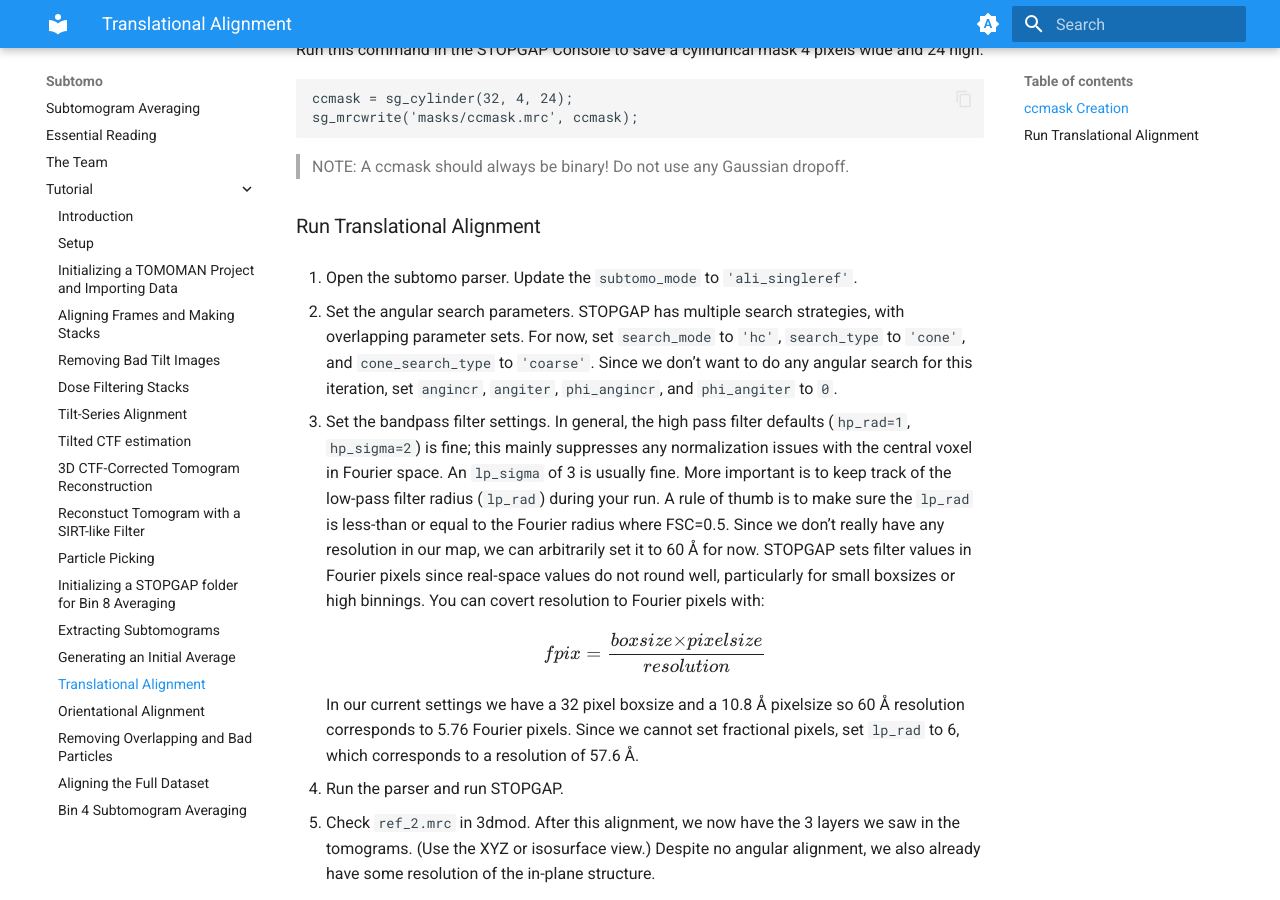
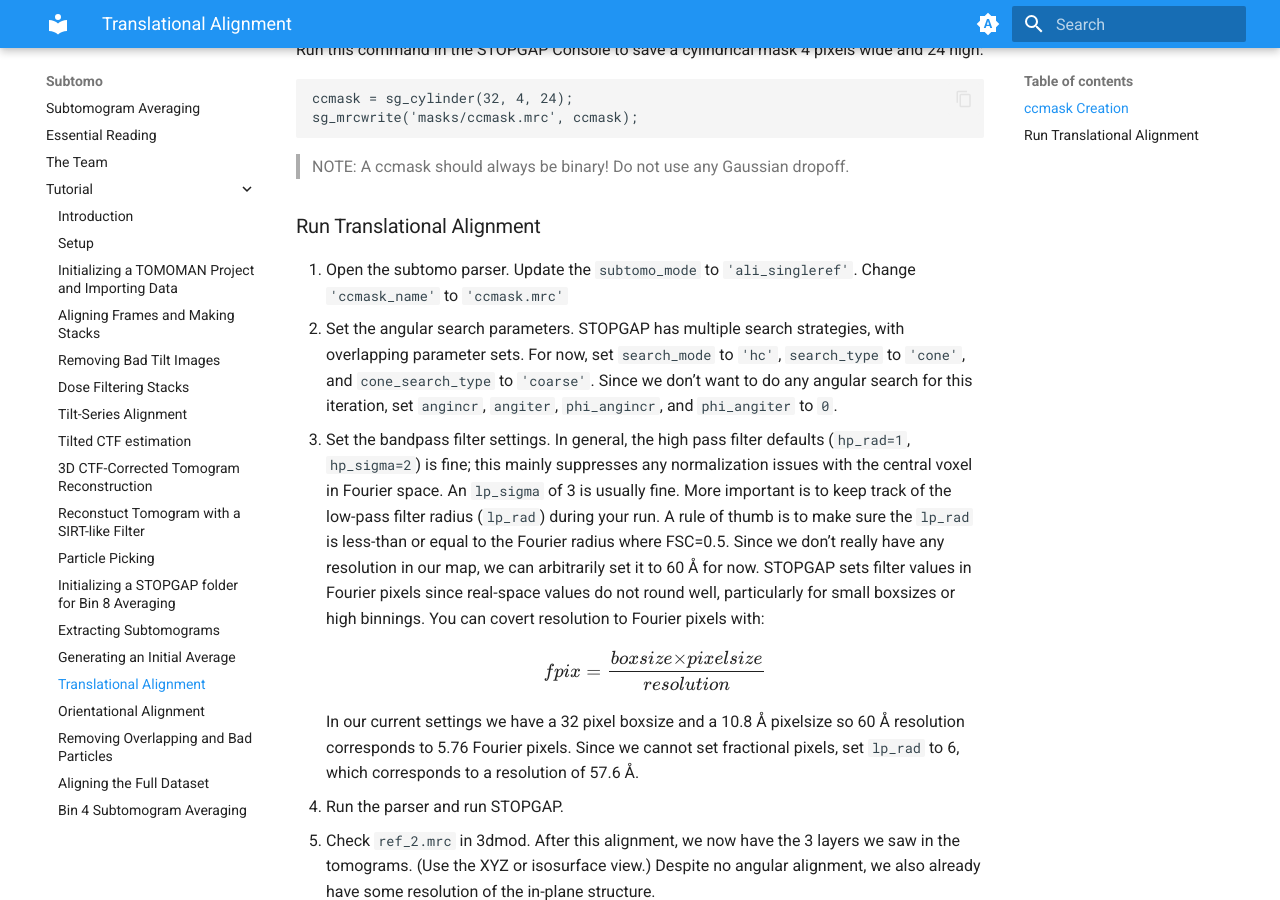
Before and after one commit to wan-lab-vanderbilt/subtomo-tutorials, an MkDocs documentation site: the page built from docs/hiv/bin8_align1.md, in a window 1280 px wide and 900 px high, scrolled down 467 px. Built offline with MkDocs 1.6.1 and Material for MkDocs 9.7.7, drawn with Linux system fonts in a browser that asks for light colours; formulas are drawn with MathJax 3.

Commit message:
Update bin8_align1.md

```diff
--- a/docs/hiv/bin8_align1.md
+++ b/docs/hiv/bin8_align1.md
@@ -21,8 +21,7 @@ Run this command in the STOPGAP Console to save a cylindrical mask 4 pixels wide
 ### Run Translational Alignment
 
 1. Open the subtomo parser.
-Update the `subtomo_mode` to `'ali_singleref'`.
-
+Update the `subtomo_mode` to `'ali_singleref'`. Change `'ccmask_name'` to `'ccmask.mrc'`
 2. Set the angular search parameters.
 STOPGAP has multiple search strategies, with overlapping parameter sets.
 For now, set `search_mode` to `'hc'`, `search_type` to `'cone'`, and `cone_search_type` to `'coarse'`.
```
